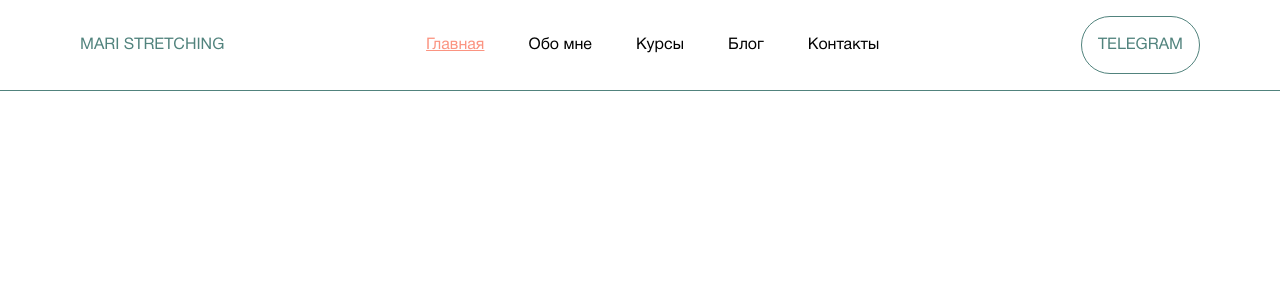
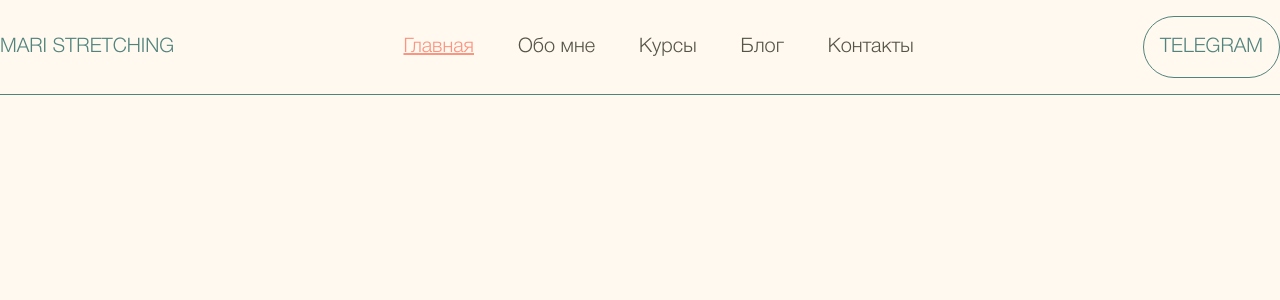
Before and after one commit to artemyizmaylov/maristretching, a Next.js app: page / in a window 1280 px wide. Shown: the top 300 px of the page. Built offline with nearby package versions, Linux system fonts and the light colour scheme.

Commit message:
Обновлены глобальные настройки

```diff
--- a/app/globals.css
+++ b/app/globals.css
@@ -2,12 +2,12 @@
 @tailwind components;
 @tailwind utilities;
 
-@layer base {}
+@layer base {
+    body {
+        @apply text-black font-light text-xl bg-white relative;
+    }
+}
 
 @layer components {}
 
-@layer utilities {
-    .page-x-padding {
-        @apply px-20;
-    }
-}
+@layer utilities {}
--- a/tailwind.config.js
+++ b/tailwind.config.js
@@ -16,6 +16,9 @@ module.exports = {
     fontFamily: {
       sans: ['var(--helveticaNeue)'],
     },
+    container: {
+      center: true,
+    },
   },
   plugins: [],
 };
```
